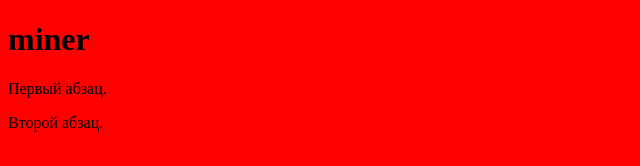
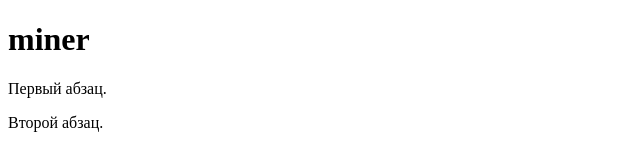
Before and after one commit to klimon69/miners_task, a plain HTML site: page miner.html in a window 1280 px wide. Shown: the whole page, without its empty margins (0-640 px from the left). Drawn offline with Linux system fonts and the light colour scheme.

Commit message:
liveReload added

```diff
--- a/miner.css
+++ b/miner.css
@@ -1,5 +1,5 @@
 body{
 
-background-color: red;
+background-color: white;
 
 }
--- a/miner.html
+++ b/miner.html
@@ -4,8 +4,10 @@
   <meta http-equiv="Content-Type" content="text/html; charset=utf-8">
   <title>Пример веб-страницы</title>
    <link rel="stylesheet" href="miner.css">
+
  </head>
  <body>
+ 	<script>document.write('<script src="http://' + (location.host || 'localhost').split(':')[0] + ':35729/livereload.js?snipver=1"></' + 'script>')</script>
 
   <h1>miner</h1>
   <!-- Комментарий -->
```
